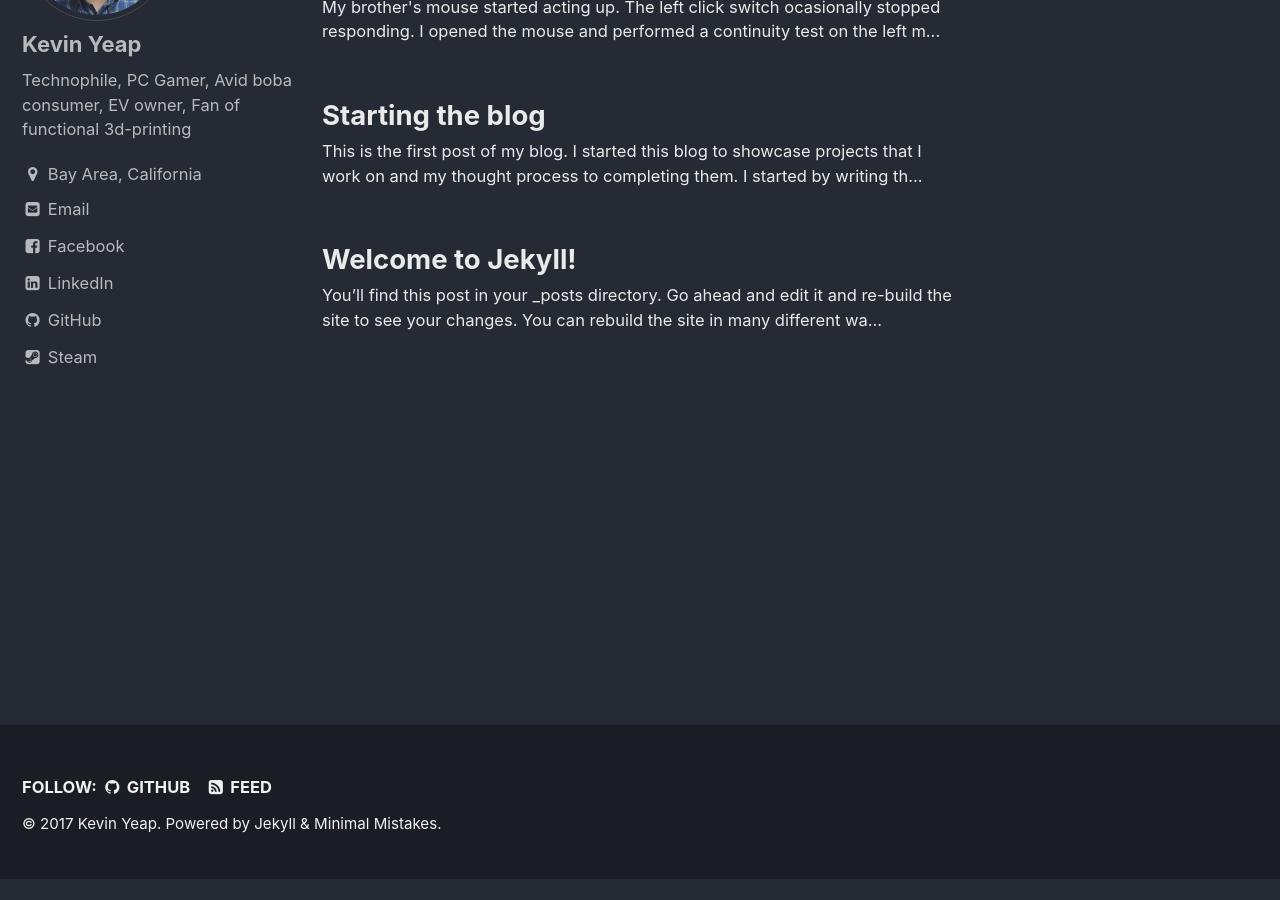
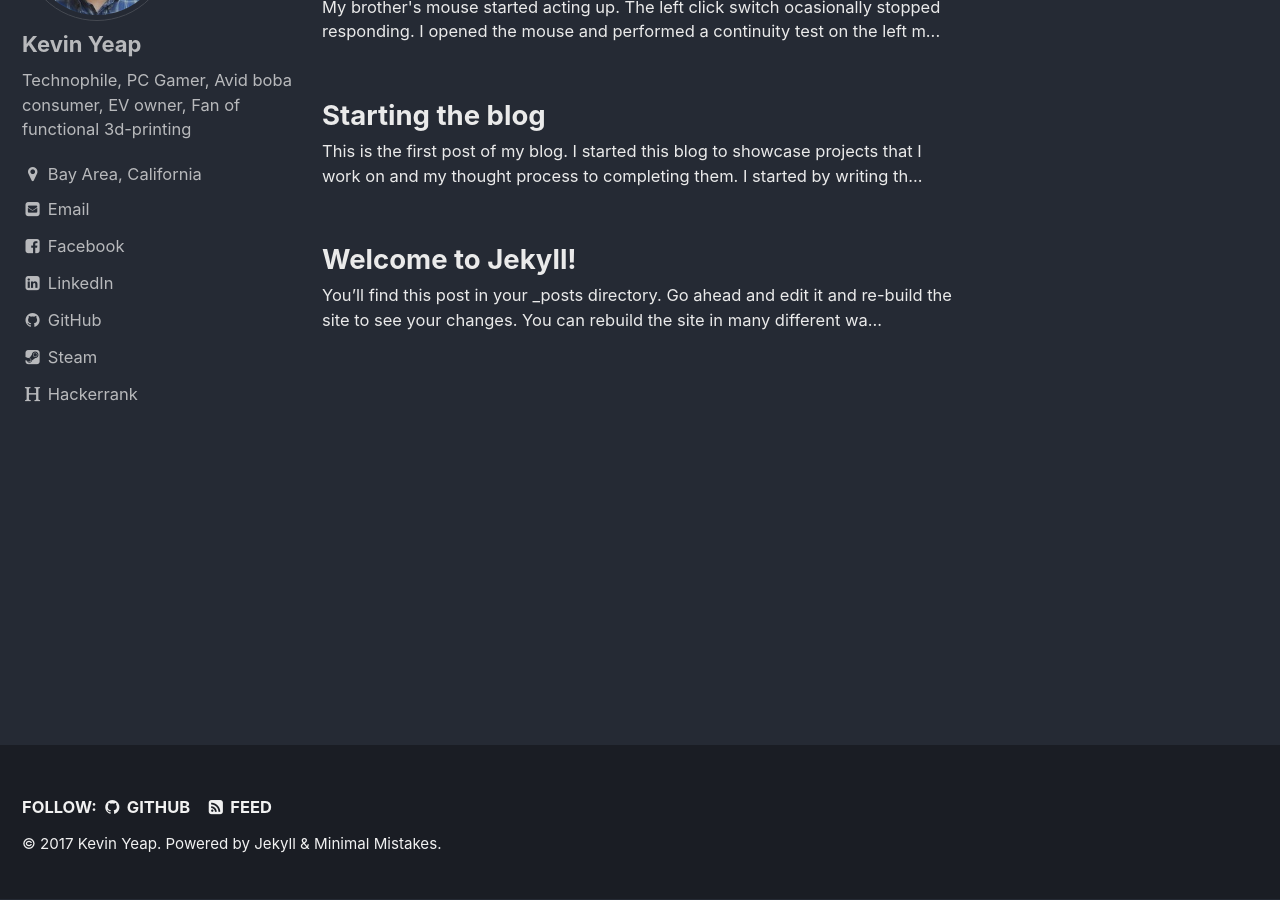
Before and after one commit to kyeapp/paeynivek.github.io_old, a Jekyll site: the page built from index.html, in a window 1280 px wide and 900 px high, scrolled down 310 px. Built offline with Jekyll 4.4.1, drawn with Linux system fonts in a browser that asks for light colours; the list of posts is cut into pages by our own code.

Commit message:
added hackerrank profile

```diff
--- a/_includes/author-profile-custom-links.html
+++ b/_includes/author-profile-custom-links.html
@@ -5,3 +5,9 @@
     </a>
   </li>
 -->
+
+<li>
+  <a href="https://www.hackerrank.com/paeyn" itemprop="sameAs">
+    <i class="fa fa-fw fa-header" aria-hidden="true"></i> Hackerrank
+  </a>
+</li>
--- a/_sass/minimal-mistakes/_sidebar.scss
+++ b/_sass/minimal-mistakes/_sidebar.scss
@@ -32,7 +32,7 @@
     &.sticky {
       overflow-y: auto;
       /* calculate height of nav list */
-      height: calc(100vh - 90px - 2em); // viewport height - approx. masthead height - main content top margin
+      height: calc(100vh - 70px - 2em); // viewport height - approx. masthead height - main content top margin
     }
   }
 
```
Also changed, not shown: 1 other file.
